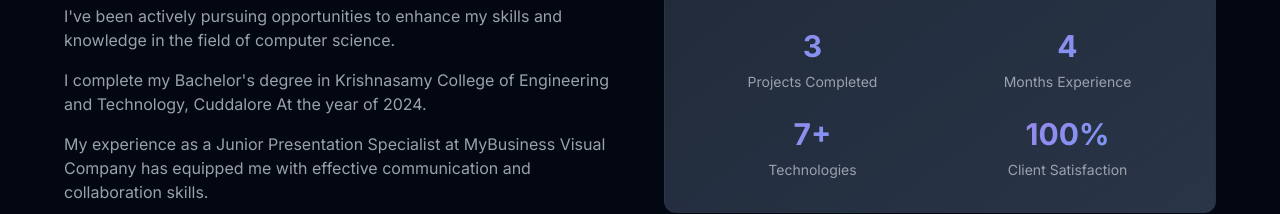
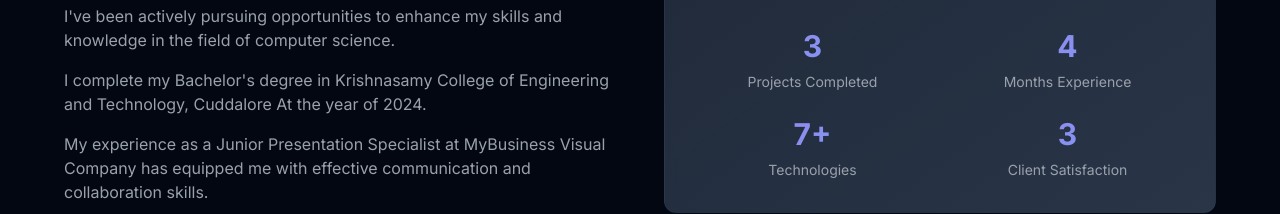
Before and after one commit to ramofficiall-18/breezy-online-debut, a React (Vite) app: page / in a window 1280 px wide. Shown: the part 1175-1389 px from the top of the page. Built offline with nearby package versions, Linux system fonts and the light colour scheme.

Commit message:
Update number to 3
Updated the number displayed in the "My Journey" section to 3.

```diff
--- a/src/components/About.tsx
+++ b/src/components/About.tsx
@@ -38,7 +38,7 @@ const About = () => {
                   <div className="text-sm text-muted-foreground">Technologies</div>
                 </div>
                 <div className="text-center">
-                  <div className="text-3xl font-bold gradient-text mb-2">100%</div>
+                  <div className="text-3xl font-bold gradient-text mb-2">3</div>
                   <div className="text-sm text-muted-foreground">Client Satisfaction</div>
                 </div>
               </div>
```
